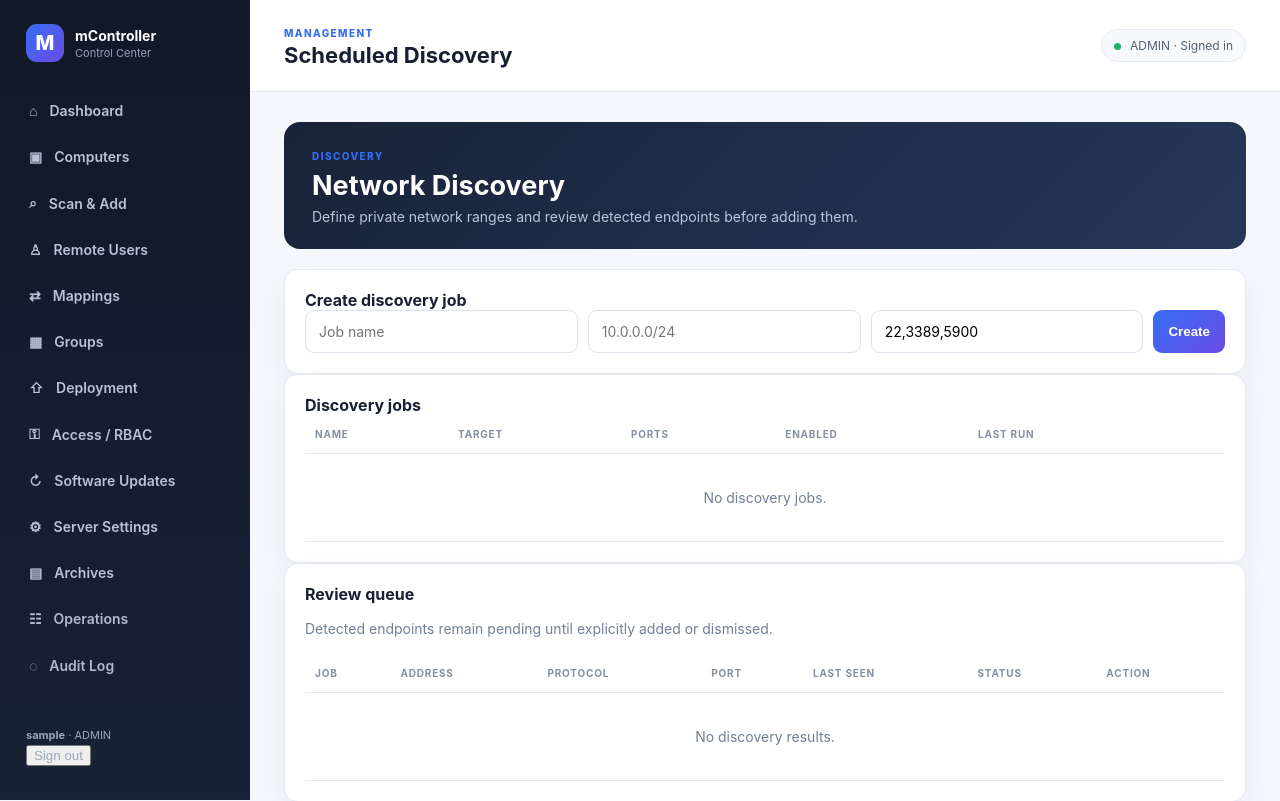
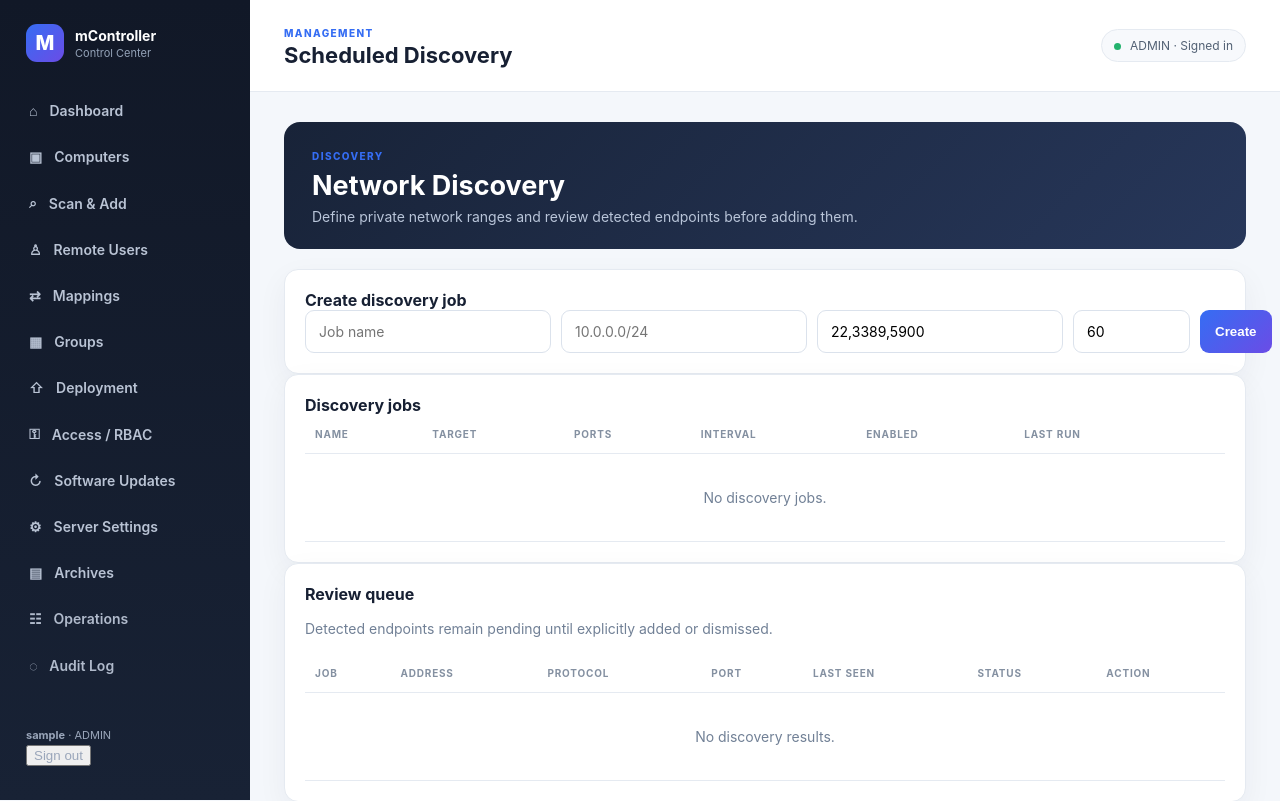
Before and after one commit to manralgs/mcontrolleralpha, a Flask app: page /discovery in a window 1280 px wide. Shown: the top 801 px of the page. Run offline with Flask 3, Linux system fonts and the light colour scheme; the visitor is signed in with stand-in values (Sample User, id 1); data comes from the database, SQL or seed files in the repository; data that the repository does not hold is empty.

Commit message:
show discovery schedule interval

```diff
--- a/templates/discovery.html
+++ b/templates/discovery.html
@@ -1,6 +1,6 @@
 {% extends "base.html" %}{% block title %}Scheduled Discovery · mController{% endblock %}{% block heading %}Scheduled Discovery{% endblock %}{% block content %}
 <div class="hero compact"><div><span class="eyebrow">DISCOVERY</span><h2>Network Discovery</h2><p>Define private network ranges and review detected endpoints before adding them.</p></div></div>
-<div class="card"><h3>Create discovery job</h3><form method="post" class="input-row"><input type="hidden" name="_csrf" value="{{ csrf_token }}"><input type="hidden" name="_csrf" value="{{ csrf_token }}"><input name="name" required placeholder="Job name"><input name="target" required placeholder="10.0.0.0/24"><input name="ports" value="22,3389,5900" placeholder="Ports"><button class="btn primary">Create</button></form></div>
-<div class="card table-wrap"><h3>Discovery jobs</h3><table><thead><tr><th>Name</th><th>Target</th><th>Ports</th><th>Enabled</th><th>Last Run</th><th></th></tr></thead><tbody>{% for j in jobs %}<tr><td><b>{{j.name}}</b></td><td>{{j.target}}</td><td>{{j.ports}}</td><td>{{'Yes' if j.enabled else 'No'}}</td><td>{{j.last_run or 'Never'}}</td><td><form method="post" action="/discovery/{{j.id}}/run"><input type="hidden" name="_csrf" value="{{ csrf_token }}"><input type="hidden" name="_csrf" value="{{ csrf_token }}"><button class="btn secondary">Run Now</button></form></td></tr>{% else %}<tr><td colspan="6" class="empty">No discovery jobs.</td></tr>{% endfor %}</tbody></table></div>
+<div class="card"><h3>Create discovery job</h3><form method="post" class="input-row"><input type="hidden" name="_csrf" value="{{ csrf_token }}"><input type="hidden" name="_csrf" value="{{ csrf_token }}"><input name="name" required placeholder="Job name"><input name="target" required placeholder="10.0.0.0/24"><input name="ports" value="22,3389,5900" placeholder="Ports"><input name="interval_minutes" type="number" min="5" max="1440" value="60" placeholder="Minutes"><button class="btn primary">Create</button></form></div>
+<div class="card table-wrap"><h3>Discovery jobs</h3><table><thead><tr><th>Name</th><th>Target</th><th>Ports</th><th>Interval</th><th>Enabled</th><th>Last Run</th><th></th></tr></thead><tbody>{% for j in jobs %}<tr><td><b>{{j.name}}</b></td><td>{{j.target}}</td><td>{{j.ports}}</td><td>{{j.interval_minutes}} min</td><td>{{'Yes' if j.enabled else 'No'}}</td><td>{{j.last_run or 'Never'}}</td><td><form method="post" action="/discovery/{{j.id}}/run"><input type="hidden" name="_csrf" value="{{ csrf_token }}"><input type="hidden" name="_csrf" value="{{ csrf_token }}"><button class="btn secondary">Run Now</button></form></td></tr>{% else %}<tr><td colspan="7" class="empty">No discovery jobs.</td></tr>{% endfor %}</tbody></table></div>
 <div class="card table-wrap"><h3>Review queue</h3><p class="muted">Detected endpoints remain pending until explicitly added or dismissed.</p><table><thead><tr><th>Job</th><th>Address</th><th>Protocol</th><th>Port</th><th>Last Seen</th><th>Status</th><th>Action</th></tr></thead><tbody>{% for r in results %}<tr><td>{{r.job_name}}</td><td>{{r.address}}</td><td>{{r.protocol|upper}}</td><td>{{r.port}}</td><td>{{r.last_seen}}</td><td><span class="pill">{{r.status|upper}}</span></td><td>{% if r.status=='pending' %}<form method="post" action="/discovery/result/{{r.id}}/add" class="inline-form"><input type="hidden" name="_csrf" value="{{ csrf_token }}"><input type="hidden" name="_csrf" value="{{ csrf_token }}"><input name="name" value="{{r.address}}" size="15"><button class="btn primary">Add</button></form><form method="post" action="/discovery/result/{{r.id}}/dismiss" class="inline-form"><input type="hidden" name="_csrf" value="{{ csrf_token }}"><input type="hidden" name="_csrf" value="{{ csrf_token }}"><button class="btn secondary">Dismiss</button></form>{% else %}—{% endif %}</td></tr>{% else %}<tr><td colspan="7" class="empty">No discovery results.</td></tr>{% endfor %}</tbody></table></div>
 {% endblock %}
```
